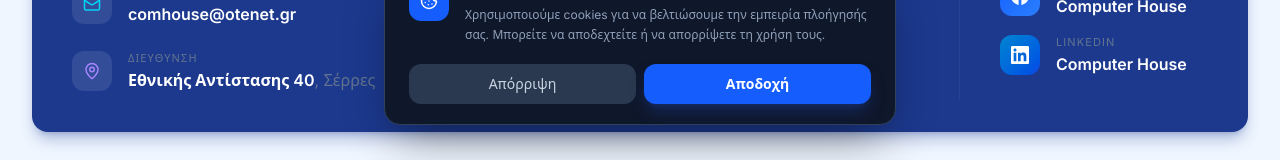
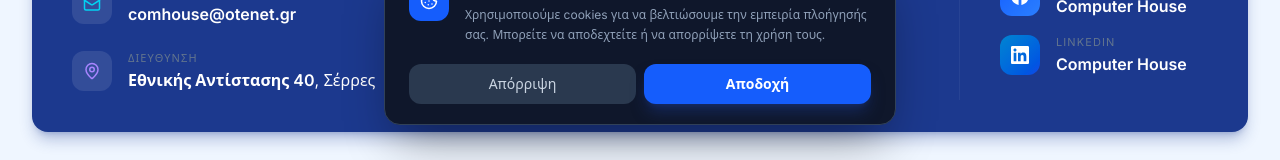
Before and after one commit to nvourlidas/comhouse-react, a React (Vite) app: page /contact in a window 1280 px wide. Shown: the part 651-811 px from the top of the page. Built offline with nearby package versions, Linux system fonts and the light colour scheme.

Commit message:
final KV

```diff
--- a/src/pages/ContactPage.tsx
+++ b/src/pages/ContactPage.tsx
@@ -147,7 +147,7 @@ export default function ContactPage() {
                 <div>
                   <p className="text-[11px] text-slate-500 uppercase tracking-widest mb-0.5">Διεύθυνση</p>
                   <p className="text-white font-semibold group-hover:text-violet-400 transition-colors">
-                    Εθνικής Αντίστασης 40<span className="font-normal text-slate-500">, Σέρρες</span>
+                    Εθνικής Αντίστασης 40<span className="font-normal">, Σέρρες</span>
                   </p>
                 </div>
               </a>
```
